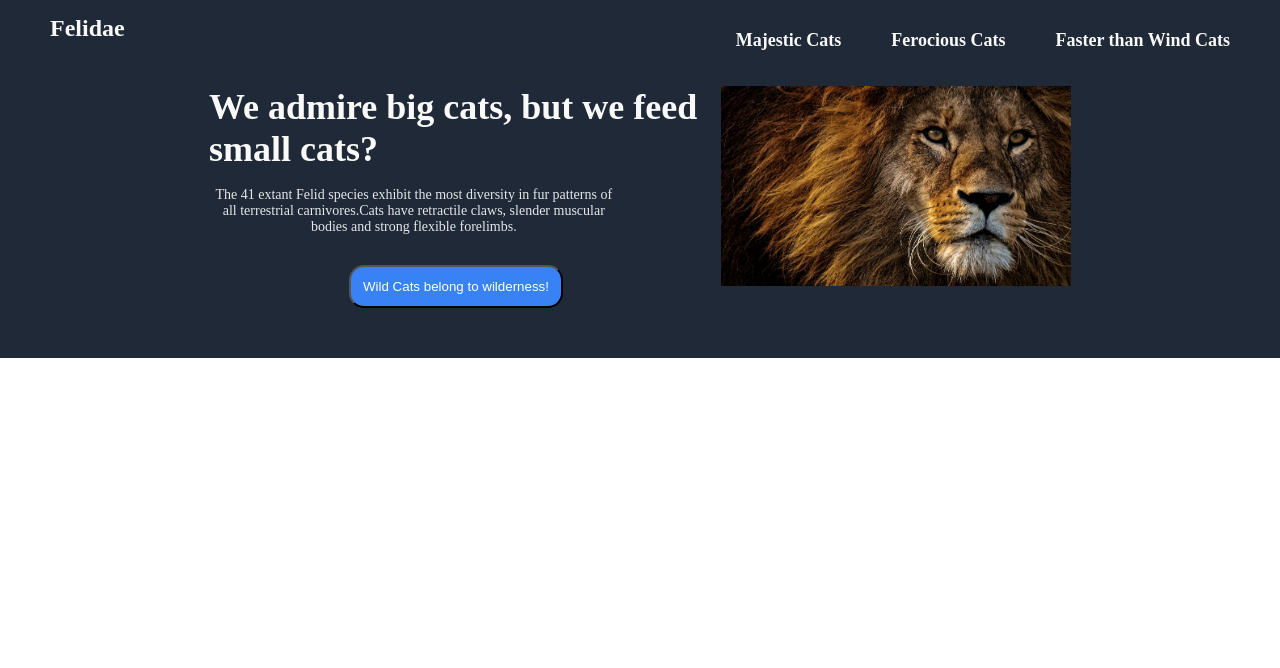
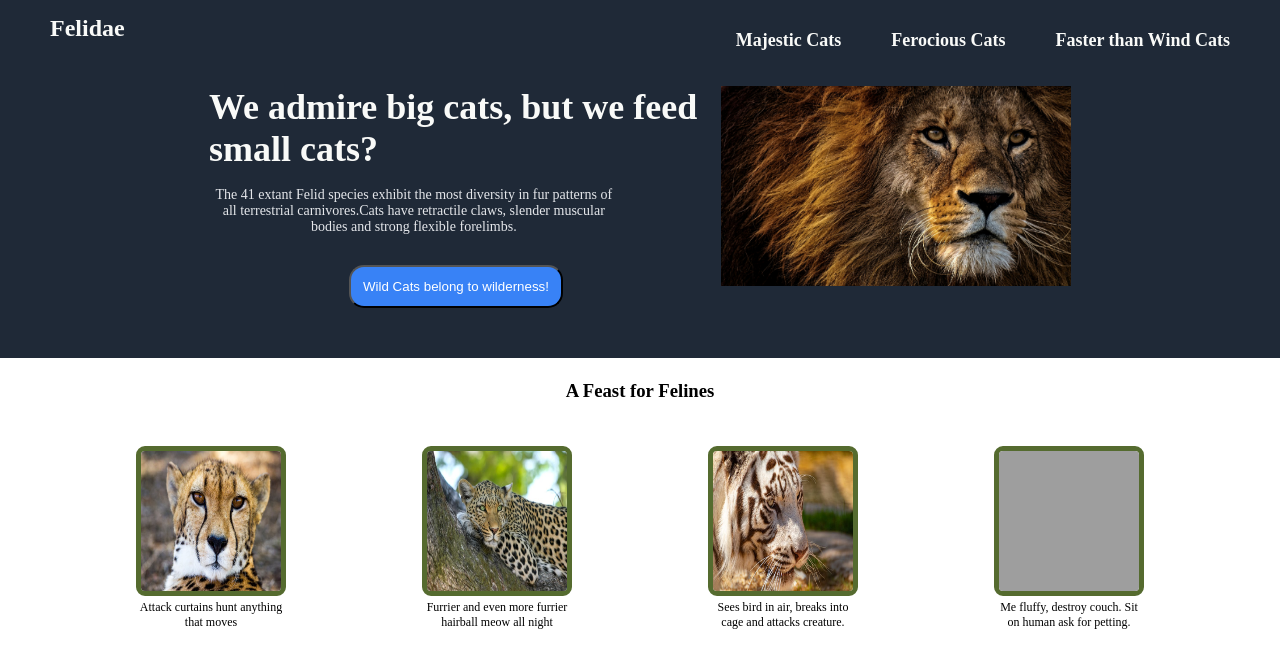
Before and after one commit to zulkh87/01-TOP-LandingPage, a plain HTML site: page index.html in a window 1280 px wide. Drawn offline with Linux system fonts and the light colour scheme; grey boxes are pictures that could not be loaded.

Commit message:
image container section
image container section - images added, styled, paragraphs underneath added

```diff
--- a/index.html
+++ b/index.html
@@ -34,6 +34,52 @@
       />
     </div>
 
+    <div class="image-container-section">
+      <h3>A Feast for Felines</h3>
+      <div class="image-container">
+        <div class="image-cont-1">
+          <img
+            src="./project-images-cats/pexels-piet-bakker-88234.jpg"
+            width="150"
+            height="150"
+            class="border-style-img"
+            alt="Photo by Piet Bakker: https://www.pexels.com/photo/adult-cheetah-88234/"
+          />
+          <p>Attack curtains hunt anything that moves</p>
+        </div>
+        <div class="image-cont-2">
+          <img
+            src="./project-images-cats/pexels-pixabay-46254.jpg"
+            width="150"
+            height="150"
+            class="border-style-img"
+            alt="Photo by Piet Bakker: https://www.pexels.com/photo/adult-cheetah-88234/"
+          />
+          <p>Furrier and even more furrier hairball meow all night</p>
+        </div>
+        <div class="image-cont-3">
+          <img
+            src="./project-images-cats/pexels-roderick-salatan-14178411.jpg"
+            width="150"
+            height="150"
+            class="border-style-img"
+            alt="Photo by Roderick Salatan: https://www.pexels.com/photo/portrait-of-white-tiger-14178411/"
+          />
+          <p>Sees bird in air, breaks into cage and attacks creature.</p>
+        </div>
+        <div class="image-cont-4">
+          <img
+            src="./project-images-cats/pexels-waldemar-2541239.jpg"
+            width="150"
+            height="150"
+            class="border-style-img"
+            alt="Photo by Waldemar: https://www.pexels.com/photo/photo-of-tiger-and-cub-lying-down-on-grass-2541239/"
+          />
+          <p>Me fluffy, destroy couch. Sit on human ask for petting.</p>
+        </div>
+      </div>
+    </div>
+
     <!--
         Photo by Alexas Fotos: https://www.pexels.com/photo/close-up-photo-of-lion-s-head-2220336/
     -->
--- a/style.css
+++ b/style.css
@@ -76,3 +76,37 @@ h1{
     align-self: start;
     margin-left: 140px;
 }
+
+.image-container-section{
+    display: flex;
+    flex-direction: column;
+}
+
+.image-container-section h3{
+    text-align: center;
+    margin: 22px 0px 44px 0px;
+    font-weight: bolder;
+}
+
+.image-container{
+    display: flex;
+    flex-direction: row;
+}
+
+.border-style-img{
+    border-radius: 9px;
+    border: 5px solid darkolivegreen;
+}
+
+img+p{
+    font-size: 12px;
+    width: 150px;
+    text-align: center;
+}
+
+.image-container{
+    display: flex;
+    flex-direction: row;
+    justify-content: space-evenly;
+    width: auto;
+}
```
